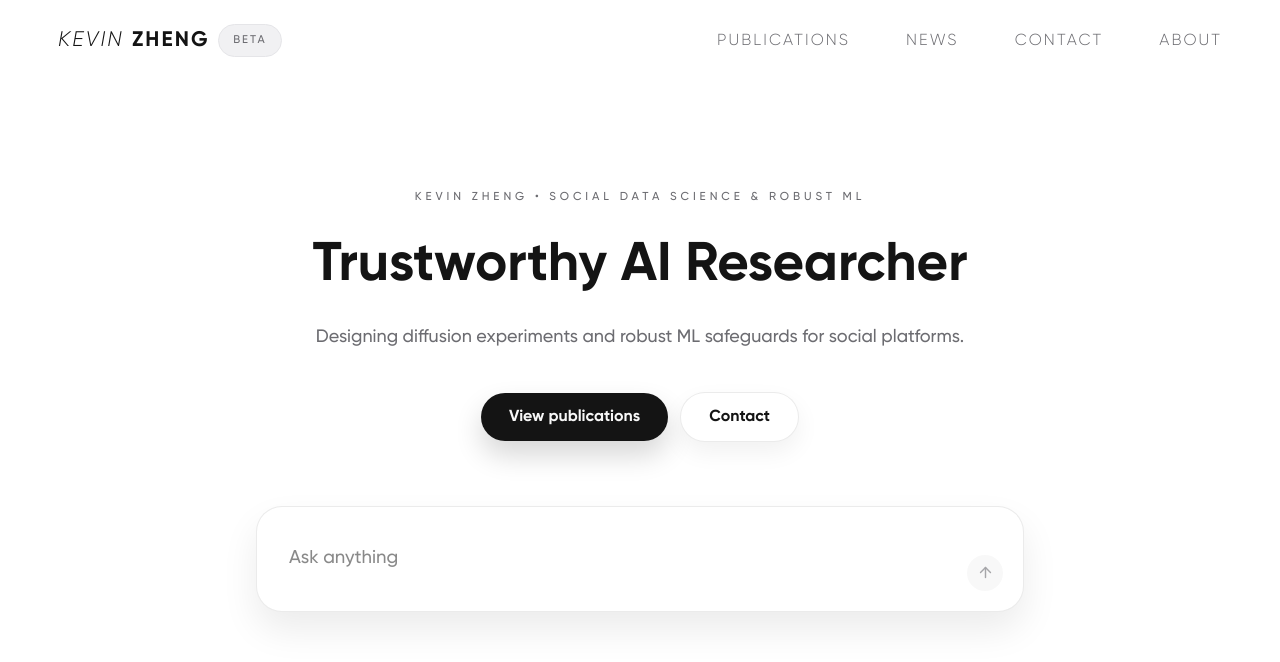
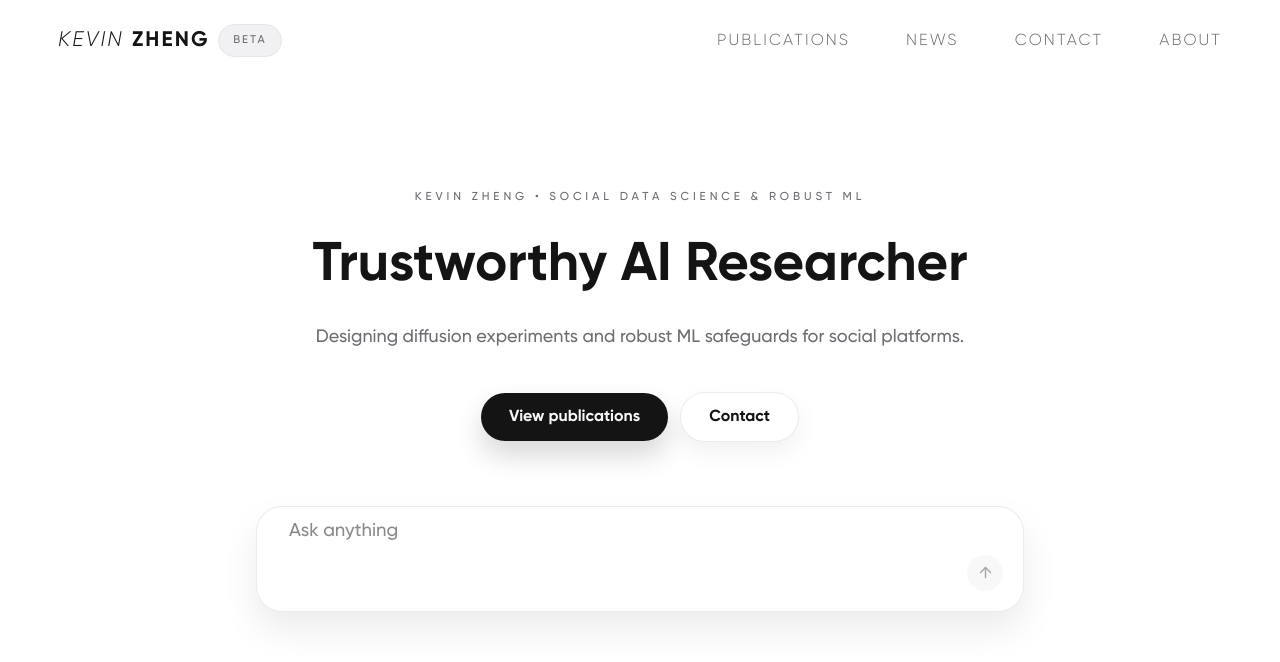
Before and after one commit to kyxzhe/kyxzhe.github.io, a Next.js app: page / in a window 1280 px wide. Shown: the top 662 px of the page. Built offline with nearby package versions, Linux system fonts and the light colour scheme; no server answers.

Commit message:
style: top-align chatbot text to mimic reference

```diff
--- a/src/app/page.tsx
+++ b/src/app/page.tsx
@@ -70,7 +70,7 @@ export default function Home() {
         </section>
 
         <section className="w-full max-w-[48rem] flex flex-col items-center gap-4 mt-2">
-          <div className="w-full h-[106px] rounded-[26px] bg-white border border-[rgba(0,0,0,0.08)] shadow-[0_18px_36px_rgba(0,0,0,0.08)] px-6 md:px-8 flex items-center relative">
+          <div className="w-full h-[106px] rounded-[26px] bg-white border border-[rgba(0,0,0,0.08)] shadow-[0_18px_36px_rgba(0,0,0,0.08)] px-6 md:px-8 pt-3 flex items-start relative">
             <input
               type="text"
               placeholder="Ask anything"
```
